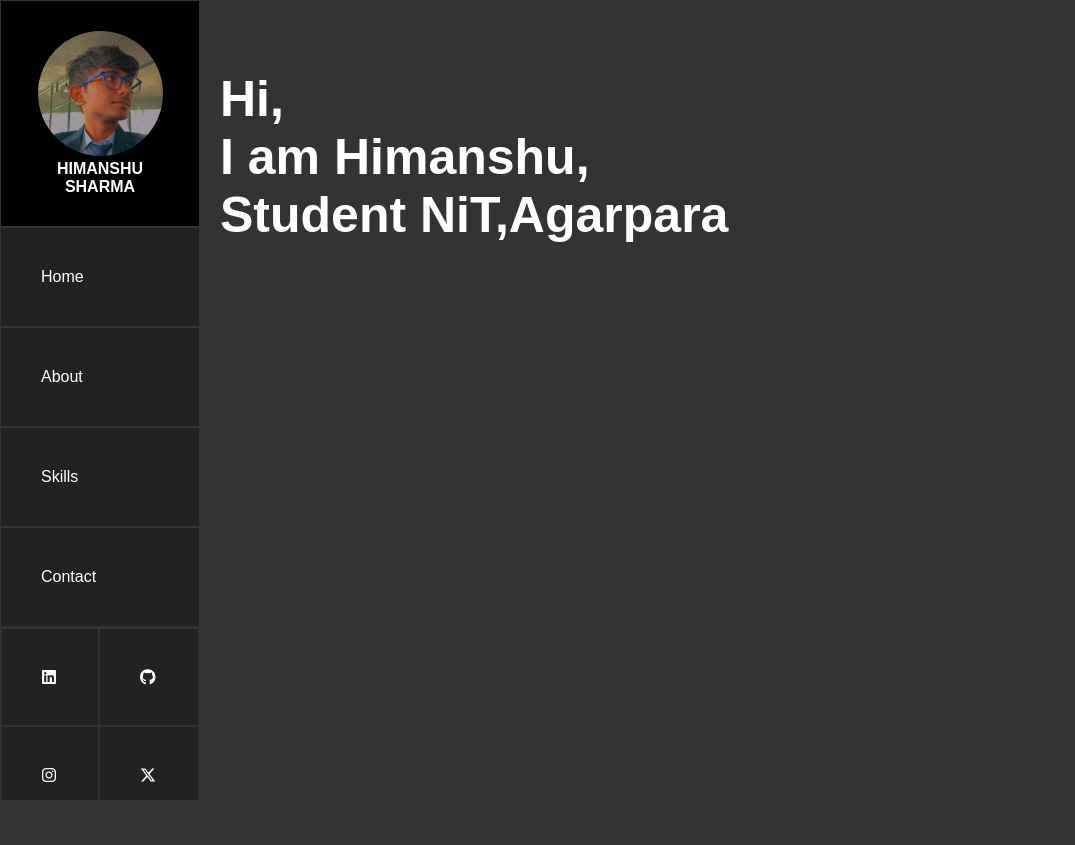
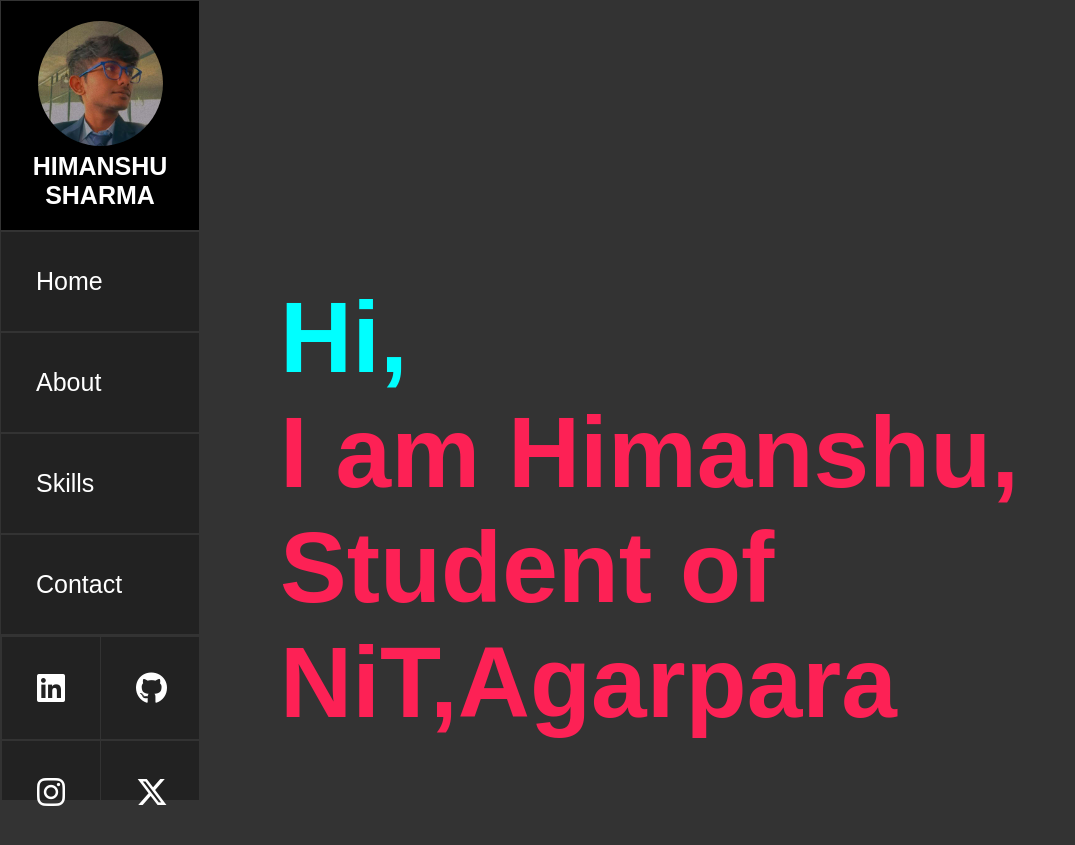
Before and after one commit to ANSXX/resume_website, a plain HTML site: page index.html in a window 1280 px wide. Shown: the whole page, without its empty margins (0-1075 px from the left). Drawn offline with Linux system fonts and the light colour scheme.

Commit message:
add some cool effects

```diff
--- a/index.html
+++ b/index.html
@@ -12,10 +12,12 @@
         <nav class="menu">
             <ul>
                 <div>
+
                     <li class="side_bar">
                         <div class="profile-picture">
                             <img src="images/69674904.jpeg"  onclick="enlargePicture()">
                             <a href="#">HIMANSHU SHARMA</a>
+                        </div>
                     </li>
                     <li><a href="#">Home</a></li>
                     <li><a href="#">About</a></li>
@@ -33,8 +35,7 @@
             </ul>
         </nav>
         <div class="content">
-                <p><b>Hi,<br>I am Himanshu,<br>Student NiT,Agarpara</br></p>
-            </div>
+            <p><b><span style="color: aqua; ">Hi,</span><br>I am Himanshu,<br>Student of NiT,Agarpara</br></p>
         </div>
     </div>
 
@@ -53,6 +54,14 @@
     </div>
 
     <script>
+        document.addEventListener('mousemove', function(e) {
+            const text = document.querySelector('.content');
+            const xPos = (e.clientX / window.innerWidth) * 15;
+            const yPos = (e.clientY / window.innerHeight) * 10;
+
+            text.style.textShadow = `${xPos}px ${yPos}px 10px rgba(0, 0, 0, 5)`
+        });
+
         function enlargePicture() {
             var modal = document.getElementById("myModal");
             var modalImg = document.getElementById("modalImg");
--- a/style.css
+++ b/style.css
@@ -21,23 +21,30 @@ body, html {
     list-style-type: none;
     padding: 0;
     margin: 0;
+
 }
 
 .menu ul li {
     display: grid;
     grid-row-end: auto;
     border:solid 1.5px #333;
-    padding: 10px;
+    padding: 0;
 }
 
 .menu ul li a {
     text-decoration: none;
     color: #fff;
-    padding: 30px;
+    padding: 35px;
+    border: none;
+
+
 }
 a:active,
 .menu ul li a:hover {
     color: #00ffff;
+}
+body > div > nav > ul > div > li{
+    font-size: 25px;
 }
 
 .content {
@@ -68,12 +75,18 @@ body > div.container > nav > ul > div > li:nth-child(1) > div > a{
     padding:0;
 }
 body > div.container > nav > ul > div > li:nth-child(6) > ul{
-    padding: 0;
+    padding: 0px;
     color: #000;
     display: grid;
     grid-template-columns: auto auto;
+    font-size:xx-large;
 }
-.menu ul>li:nth-child(6):hover{
+body > div.container > nav > ul > div > li:nth-child(6) > ul>li{
+    padding: 0;
+    border-right-width: 0px;
+}
+body > div.container > nav > ul > div > li:nth-child(6) > ul :hover{
+
     color: #000;
 }
 /* New class to enlarge the picture */
@@ -116,6 +129,7 @@ body > div.container > nav > ul > div > li:nth-child(6) > ul{
 }
 /*logos*/
 .modal-content #link a{
+    text-decoration: none;
     font-size:30px;
     padding: 20px;
     border: 0.5px solid #00000096;
@@ -145,8 +159,34 @@ body > div.container > nav > ul > div > li:nth-child(6) > ul{
     text-decoration: none;
     cursor: pointer;
 }
+/* home content */
 div .content{
-    color:#fff;
-    font-size: 50px;
+    padding-left: 5rem;
+    color:#fd2155;
+    font-size: 100px;
+    text-align: left;
+    margin: 10rem auto;
+    width: 50%;
+
 
 }
+
+
+
+/* mascot */
+.mascot {
+    position: fixed;
+    top: 20px;
+    right: 20px;
+    animation: blink 1s infinite alternate; /* Blinking animation */
+}
+
+/* Keyframes for blinking animation */
+@keyframes blink {
+    0% {
+        opacity: 1;
+    }
+    100% {
+        opacity: 0;
+    }
+}
```
Lines whose indentation alone changed are shown as unchanged.
